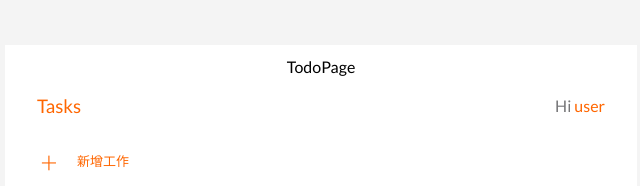
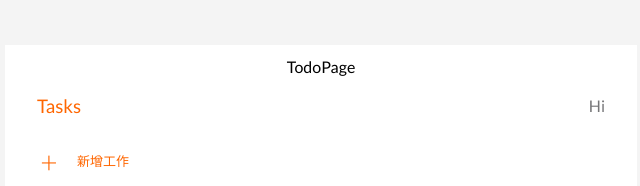
Before and after one commit to OwenLu0125/3-todolist-react, a React (Create React App) app: page /todo in a window 1280 px wide. Shown: the top 186 px of the page, without its empty margins (319-959 px from the left). Built offline with nearby package versions, Linux system fonts and the light colour scheme.

Commit message:
feat: add header props

```diff
--- a/src/components/Header.jsx
+++ b/src/components/Header.jsx
@@ -21,12 +21,12 @@ const StyledGreetingText = styled.div`
   }
 `;
 
-const Header = () => {
+const Header = ({username}) => {
   return (
     <StyledHeader>
       <h3>Tasks</h3>
       <StyledGreetingText>
-        Hi <span>user</span>
+        Hi <span>{username}</span>
       </StyledGreetingText>
     </StyledHeader>
   );
```
